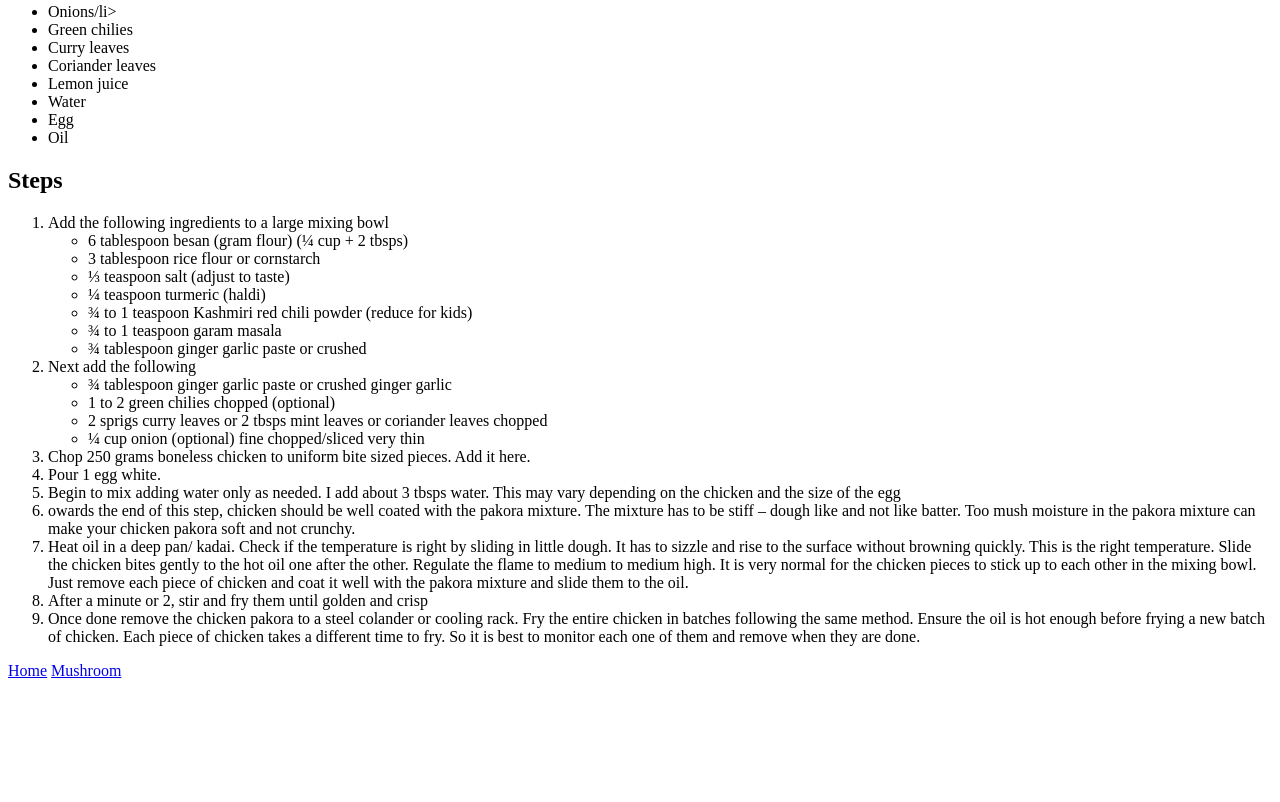
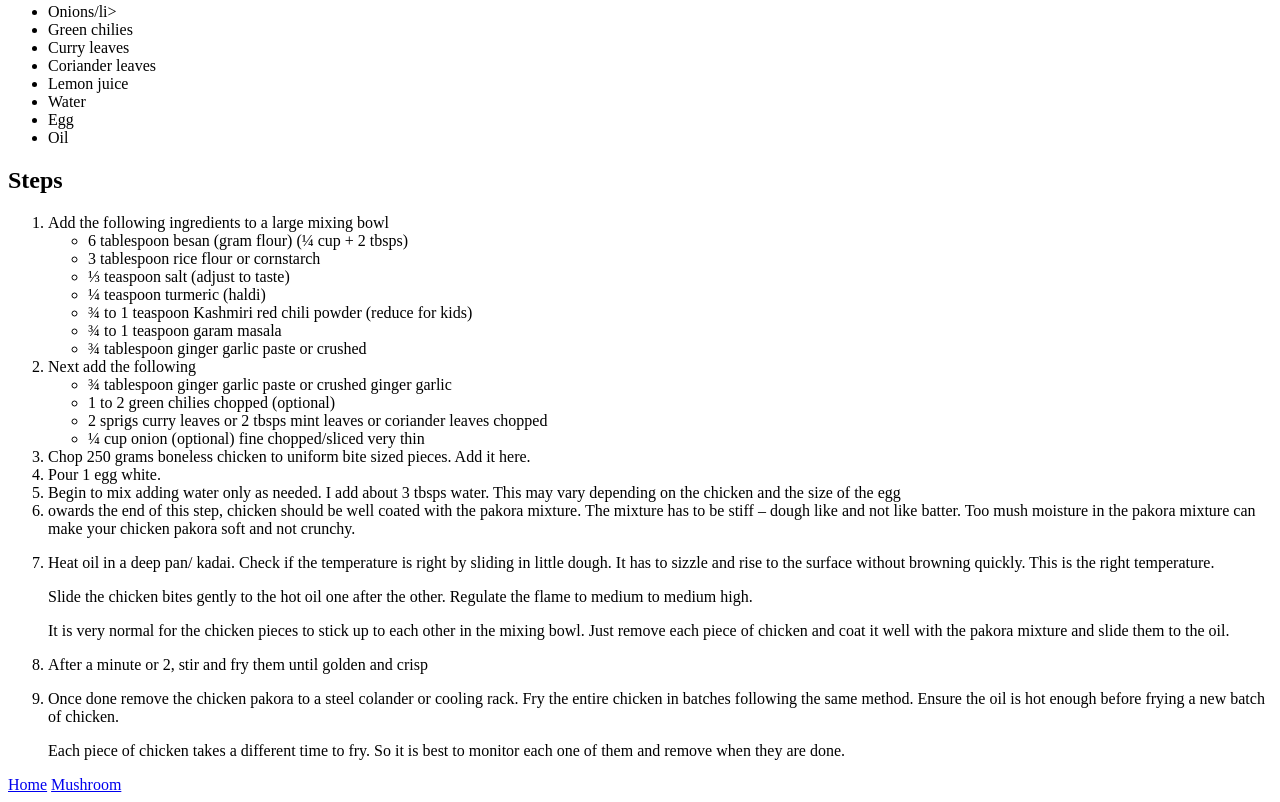
Before and after one commit to rajasaikiaaa/odin-recipes, a plain HTML site: page recipes/pakora.html in a window 1280 px wide. Shown: the part 595-1397 px from the top of the page. Before the commit the page ends 1283 px from the top, so only its background shows below. Drawn offline with Linux system fonts and the light colour scheme.

Commit message:
Fix typo in for the paragraph
Added p tag for some of the steps within the li tag

```diff
--- a/recipes/pakora.html
+++ b/recipes/pakora.html
@@ -68,20 +68,20 @@
         <li>owards the end of this step, chicken should be well coated with the pakora mixture. The mixture has to be
             stiff – dough like and not like batter. Too mush moisture in the pakora mixture can make your chicken pakora
             soft and not crunchy.</li>
-        <li>Heat oil in a deep pan/ kadai. Check if the temperature is right by sliding in little dough. It has to
-            sizzle and rise to the surface without browning quickly. This is the right temperature.
+        <li><p>Heat oil in a deep pan/ kadai. Check if the temperature is right by sliding in little dough. It has to
+            sizzle and rise to the surface without browning quickly. This is the right temperature.</p>
 
-            Slide the chicken bites gently to the hot oil one after the other. Regulate the flame to medium to medium
-            high.
+            <p>Slide the chicken bites gently to the hot oil one after the other. Regulate the flame to medium to medium
+            high.</p>
 
-            It is very normal for the chicken pieces to stick up to each other in the mixing bowl. Just remove each
-            piece of chicken and coat it well with the pakora mixture and slide them to the oil.</li>
+            <p>It is very normal for the chicken pieces to stick up to each other in the mixing bowl. Just remove each
+            piece of chicken and coat it well with the pakora mixture and slide them to the oil.</p></li>
         <li>After a minute or 2, stir and fry them until golden and crisp</li>
-        <li>Once done remove the chicken pakora to a steel colander or cooling rack. Fry the entire chicken in batches
-            following the same method. Ensure the oil is hot enough before frying a new batch of chicken.
+        <li><p>Once done remove the chicken pakora to a steel colander or cooling rack. Fry the entire chicken in batches
+            following the same method. Ensure the oil is hot enough before frying a new batch of chicken.</p>
 
-            Each piece of chicken takes a different time to fry. So it is best to monitor each one of them and remove
-            when they are done.</li>
+            <p>Each piece of chicken takes a different time to fry. So it is best to monitor each one of them and remove
+            when they are done.</p></li>
     </ol>
     <a href="../index.html">Home</a>
     <a href="./mushroom.html">Mushroom</a>
```
